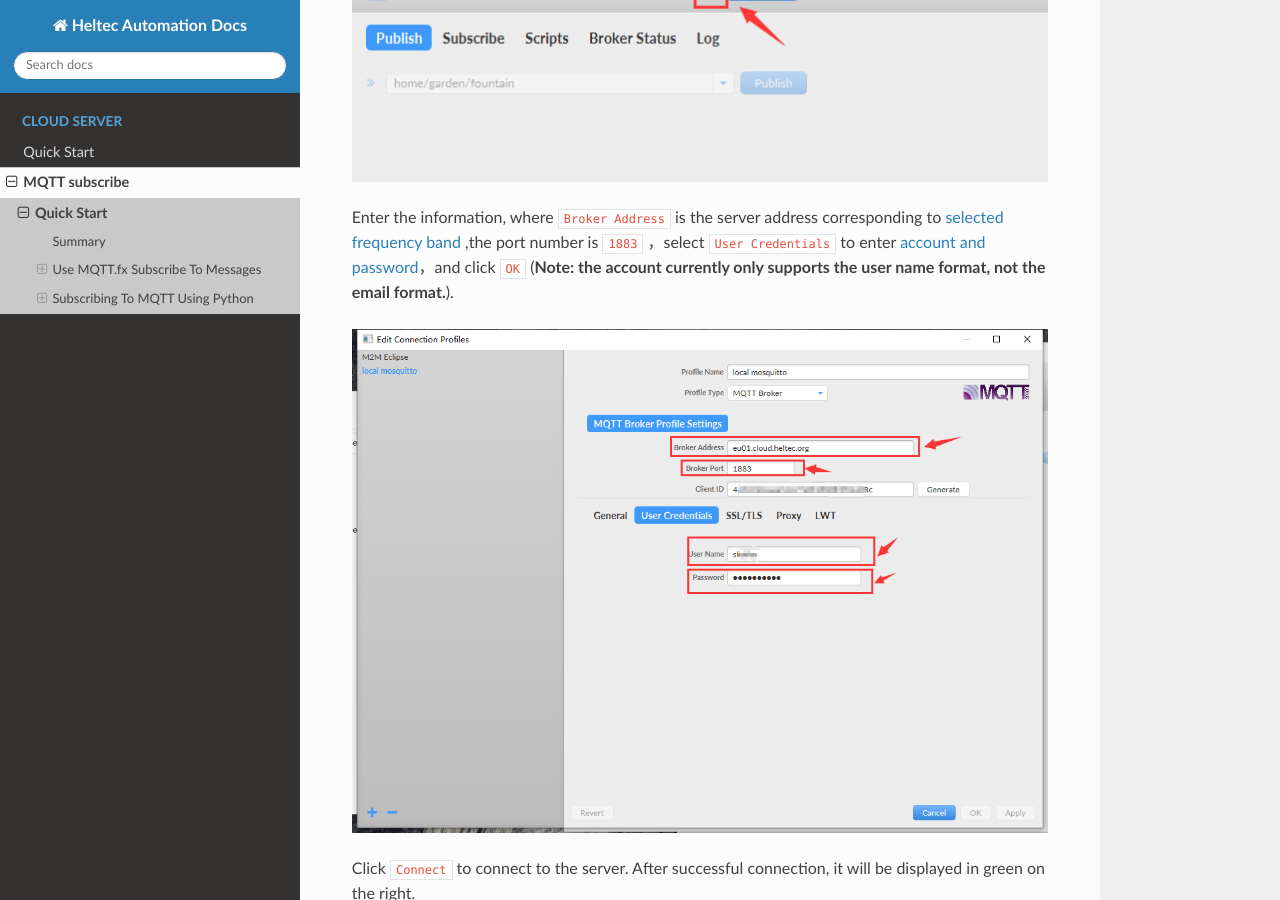
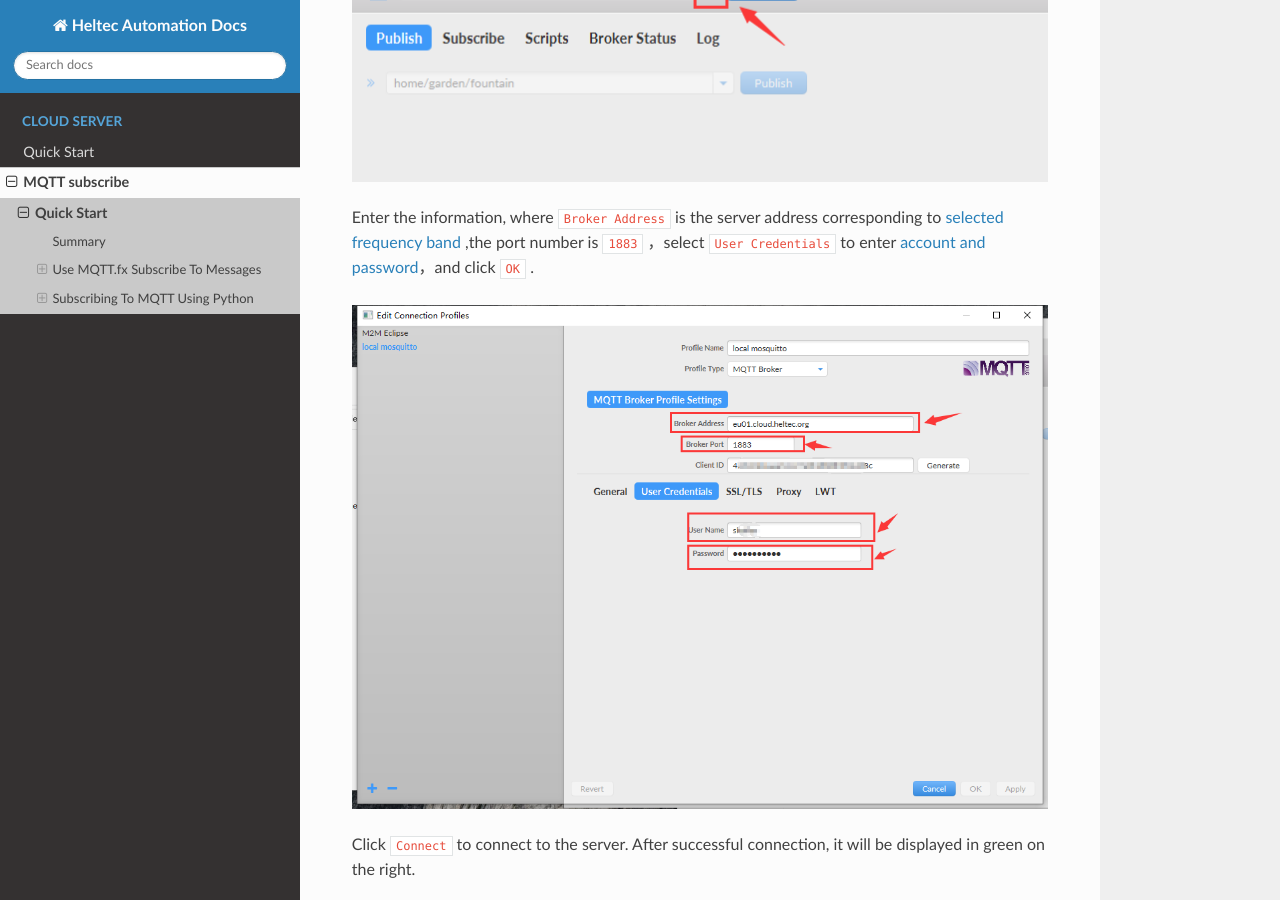
Before and after one commit to HelTecAutomation/Cloud_Platform_Docs, a Sphinx documentation site: the page built from en/source/MQTTsubscribe/quick_start.md, in a window 1280 px wide and 900 px high, scrolled down 699 px. Built offline with Sphinx 7.4.7 and the Read the Docs theme 2.0.0, drawn with Linux system fonts in a browser that asks for light colours.

Commit message:
删除不能用email连接的说明

```diff
--- a/en/source/MQTTsubscribe/quick_start.md
+++ b/en/source/MQTTsubscribe/quick_start.md
@@ -18,7 +18,7 @@ Click the button shown below to configure the connection information.
 
 ![](./img/01.png)
 
-Enter the information, where ``Broker Address`` is the server address corresponding to [selected frequency band](https://cloud-platform-docs-zh-cn.readthedocs.io/zh/latest/quick_start.html#id3) ,the port number is ``1883`` ，select ``User Credentials`` to enter [account and password](https://cloud-platform-docs-zh-cn.readthedocs.io/zh/latest/quick_start.html#id2)，and click ``OK`` (**Note: the account currently only supports the user name format, not the email format.**).
+Enter the information, where ``Broker Address`` is the server address corresponding to [selected frequency band](https://cloud-platform-docs-zh-cn.readthedocs.io/zh/latest/quick_start.html#id3) ,the port number is ``1883`` ，select ``User Credentials`` to enter [account and password](https://cloud-platform-docs-zh-cn.readthedocs.io/zh/latest/quick_start.html#id2)，and click ``OK`` .
 
 ![](./img/02.png)
 
```
